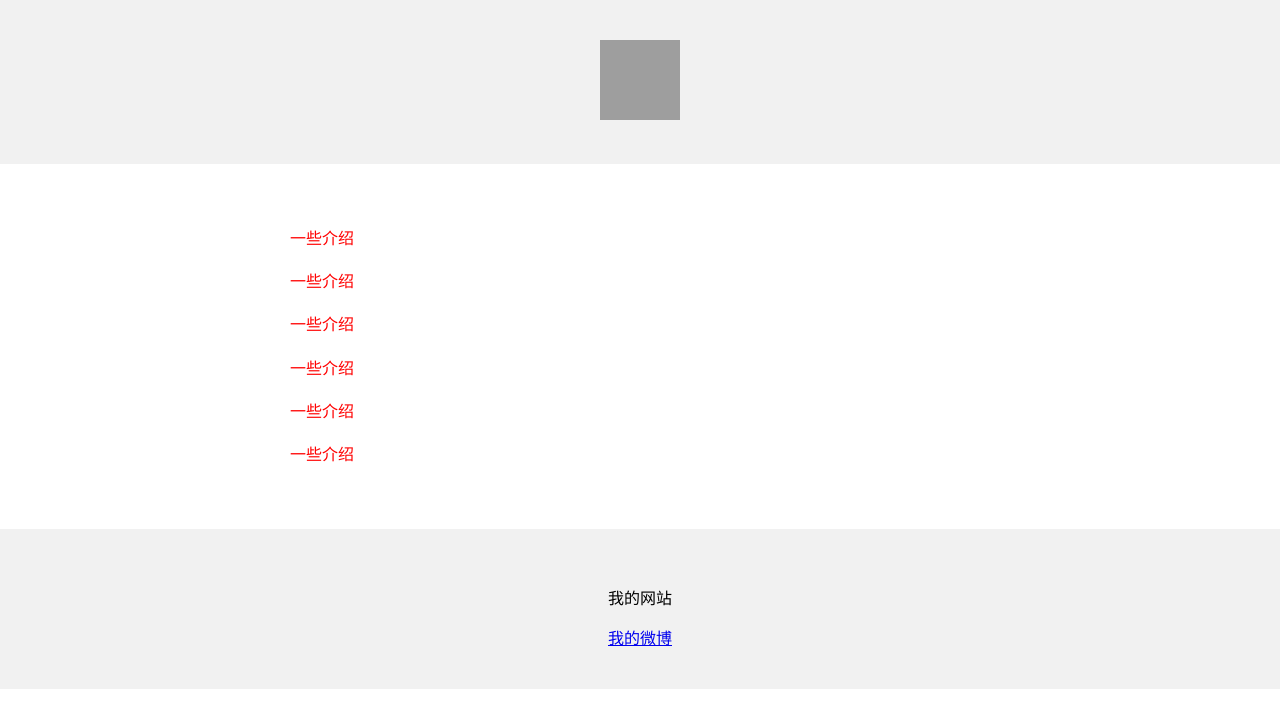
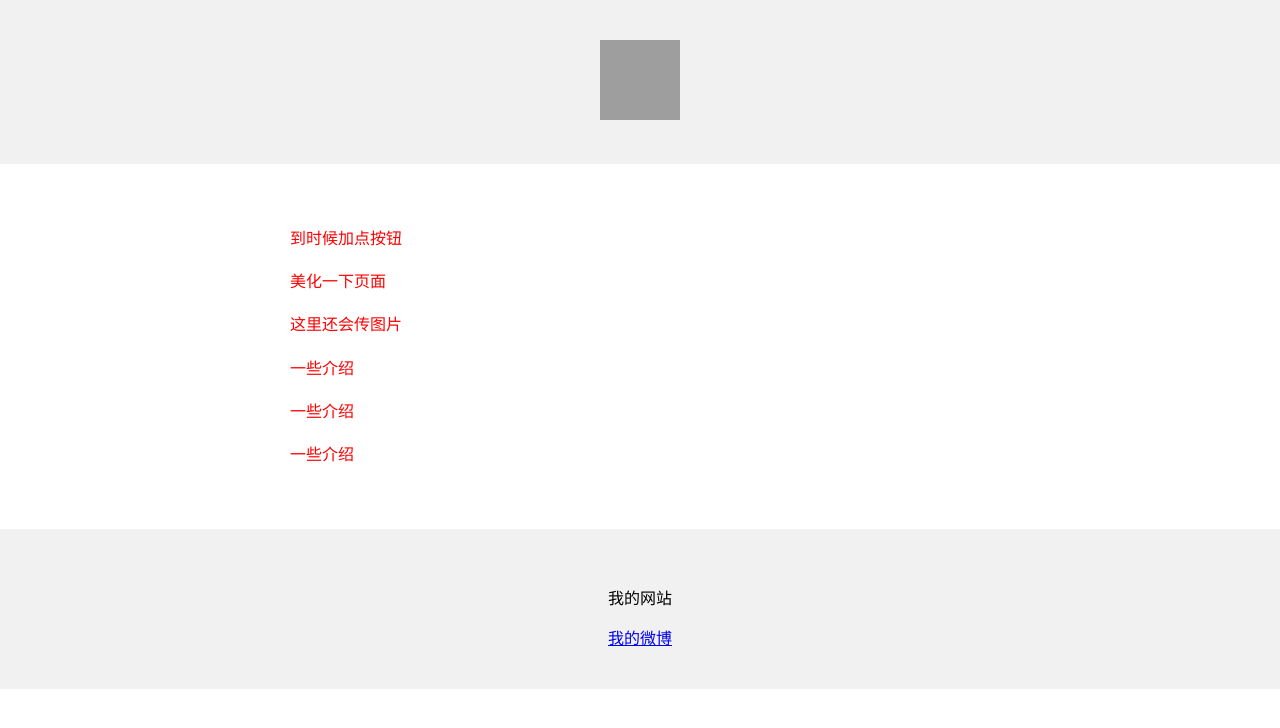
Before and after one commit to canghaien/haien1, a plain HTML site: page index.html in a window 1280 px wide. Drawn offline with Linux system fonts and the light colour scheme; grey boxes are pictures that could not be loaded.

Commit message:
Update index.html

```diff
--- a/index.html
+++ b/index.html
@@ -21,9 +21,9 @@
       padding: 15px;
        line-height:1.7;
        color: red;">
-    <p>一些介绍</p>
-    <p>一些介绍</p>
-    <p>一些介绍</p>
+    <p>到时候加点按钮 </p>
+    <p>美化一下页面</p>
+    <p>这里还会传图片</p>
     <p>一些介绍</p>
     <p>一些介绍</p>
     <p>一些介绍</p>
```
